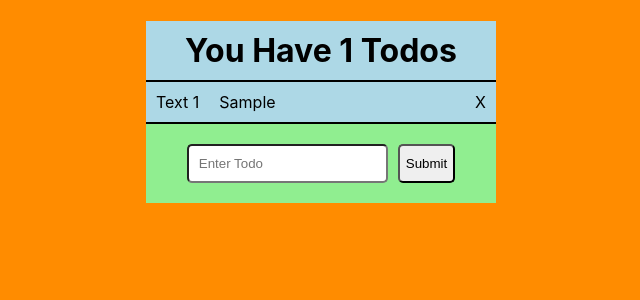
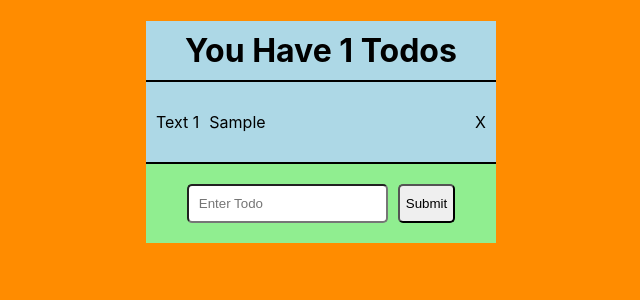
Before and after one commit to GU-RAM/todo-list, a React (Create React App) app: page / in a window 1280 px wide. Both pictures are taken after typing "Sample" into the empty fields and a click on the button "Submit". Shown: the top 300 px of the page, without its empty margins (319-959 px from the left). Built offline with nearby package versions, Linux system fonts and the light colour scheme.

Commit message:
add destructuring and delete useless material

```diff
--- a/src/App.js
+++ b/src/App.js
@@ -1,4 +1,4 @@
-import React, { useState, Fragment } from 'react';
+import React from 'react';
 import TodoList from '../src/containers/todoList/TodoList';
 import styled from 'styled-components';
 import './App.css';
--- a/src/components/inputList/inputList.js
+++ b/src/components/inputList/inputList.js
@@ -6,10 +6,10 @@ export default function inputList({ todo, todoList, deleteTodo, setTodoHandler,
     const list = () => {
         return (
             <Ul>
-                {todoList && todoList.map((list, index) => {
+                {todoList && todoList.map(({ id, listTodo }, index) => {
                     return (
-                        list && list.id && list.listTodo && <Li key={list.id}>Text {index + 1} <span>{list.listTodo}</span>
-                            <DelSpan onClick={() => deleteTodo(list.id)}>X</DelSpan></Li>
+                        id && listTodo && <Li key={id}><span>Text {index + 1} </span><span>{listTodo}</span>
+                            <DelSpan onClick={() => deleteTodo(id)}>X</DelSpan></Li>
                     )
                 })
                 }
@@ -34,17 +34,25 @@ const Ul = styled.ul`
     margin: 0;
 `
 const Li = styled.li`
-    padding: 10px;
     border-bottom: 2px solid black;
     background-color: lightblue;
     display: flex;
+    padding: 10px 0;
 
-    & span:first-child {
-        margin-left: 20px
+    & span {
+        padding: 20px 10px;
+        /* min-width: 10%; */
+    }
+
+    & span:nth-child(2) {
+        max-width: calc(100% - 100px);
+        overflow: auto;
+        padding: 20px 0;
     }
 `
 
 const DelSpan = styled.span`
+    padding: 0 10px;
     margin-left: auto;
     cursor: pointer;
 `
--- a/src/containers/todoList/TodoList.js
+++ b/src/containers/todoList/TodoList.js
@@ -1,11 +1,10 @@
-import React, { useState, useEffect, Fragment } from 'react';
+import React, { useState, useEffect } from 'react';
 import InputList from '../../components/inputList/inputList';
 import styled from 'styled-components';
 import { Container, Row, Col } from 'react-grid-system';
 
 function TodoList() {
     const [todo, setTodo] = useState('');
-    console.log("TodoList -> todo", todo)
     const [todoList, setTodoList] = useState([]);
     const [listId, setListId] = useState(1);
     const [numberOfTodoes, setNumberOfTodoes] = useState(0);
@@ -42,7 +41,7 @@ function TodoList() {
         <React.Fragment>
             <Container>
                 <Row>
-                    <Col sm={4} offset={{ md: 4 }}>
+                    <Col sm={12} md={8} lg={4} offset={{ lg: 4 }}>
                         <Form action="">
                             <FormHeader>You Have {numberOfTodoes} Todos</FormHeader>
                             <InputList todo={todo} todoList={todoList} deleteTodo={deleteTodo} setTodoHandler={setTodoHandler} submit={submit} />
```
